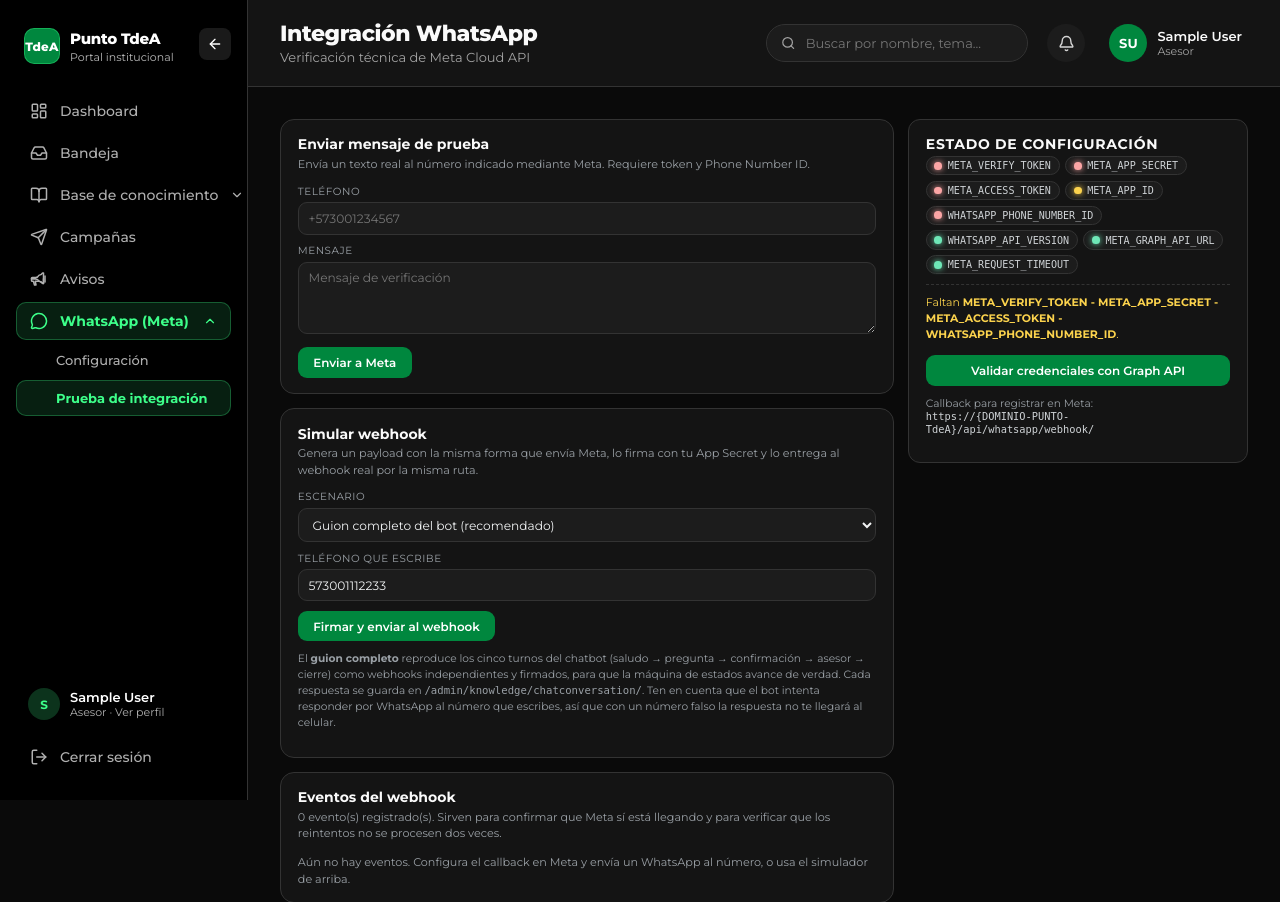
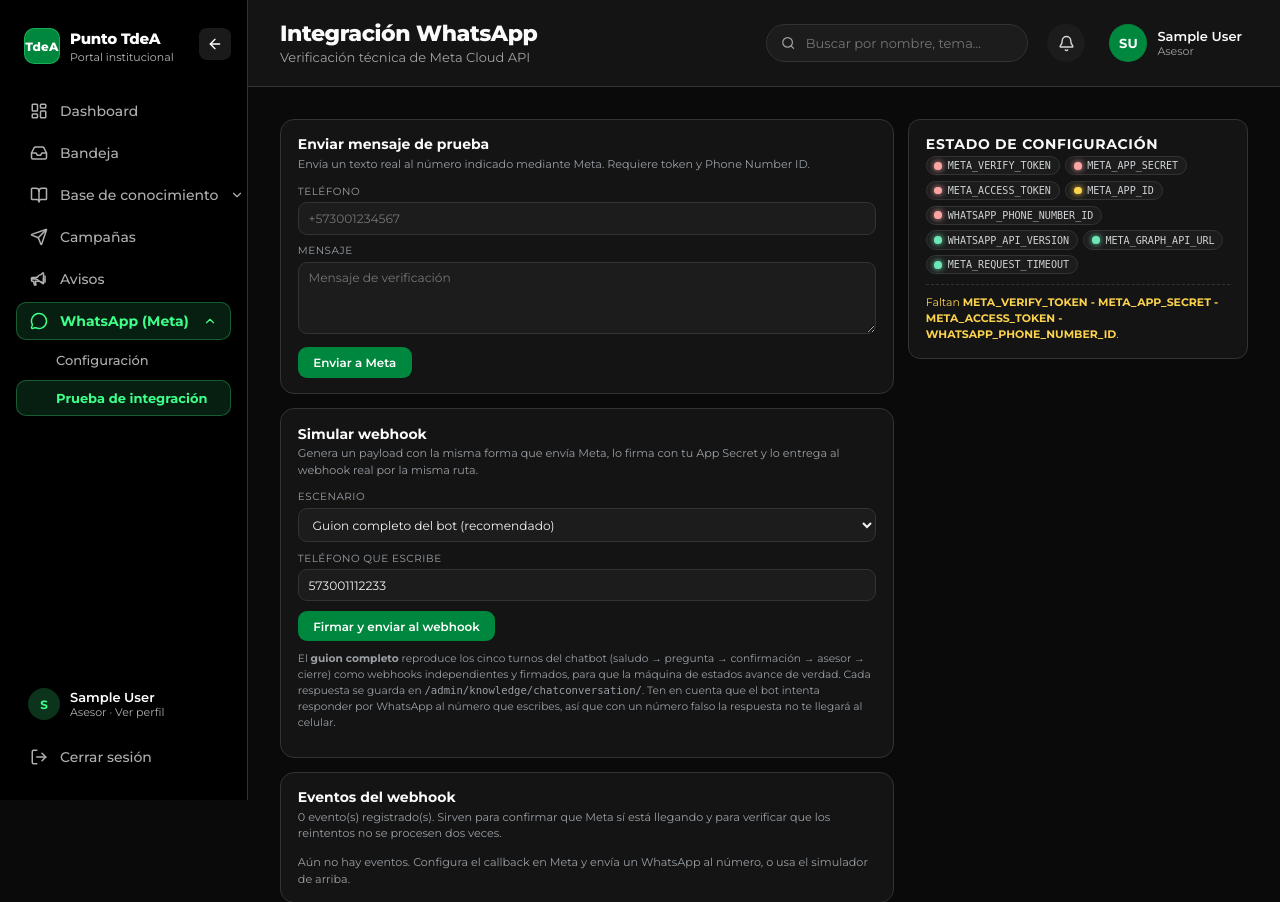
Before and after one commit to cristianclv123/PuntoTdeA, a Django app: page /whatsapp-prueba/ in a window 1280 px wide. Shown: the top 902 px of the page. Run offline with Django 5.2, Linux system fonts and the light colour scheme; the visitor is signed in with stand-in values (Sample User, id 1); data that the repository does not hold is empty; parts of the project's set-up code (start-up, migrations or seed data) failed here and were passed over.

Commit message:
Cluodfared url

```diff
--- a/PuntoTdeA/settings.py
+++ b/PuntoTdeA/settings.py
@@ -27,6 +27,9 @@ ALLOWED_HOSTS = [
 if DEBUG and "*" not in ALLOWED_HOSTS:
     ALLOWED_HOSTS.append("*")
 
+CSRF_TRUSTED_ORIGINS = [
+    "https://lodge-field-gloves-hosted.trycloudflare.com",
+]
 
 INSTALLED_APPS = [
     "daphne",
--- a/communications/templates/communications/whatsapp_test.html
+++ b/communications/templates/communications/whatsapp_test.html
@@ -150,14 +150,6 @@
           Faltan <strong>{{ config.missing|join:" - " }}</strong>.
         </p>
       {% endif %}
-      <form method="post" action="{% url 'meta-whatsapp-test-validate' %}" style="margin-top:.9rem">
-        {% csrf_token %}
-        <button class="wa-btn" type="submit" style="width:100%">Validar credenciales con Graph API</button>
-      </form>
-      <p class="wa-strip-cb" style="margin-top:.8rem">
-        Callback para registrar en Meta:<br>
-        <code>https://{DOMINIO-PUNTO-TdeA}{{ callback_path }}</code>
-      </p>
     </section>
   </aside>
 
```
Also changed, not shown: 1 other file.
